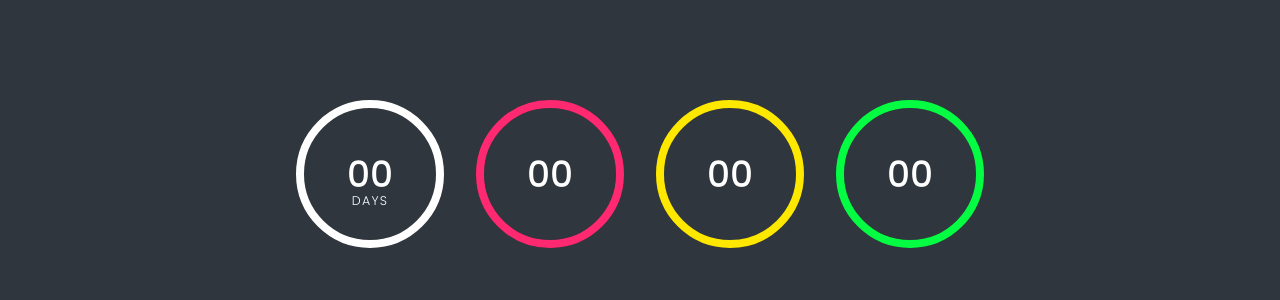
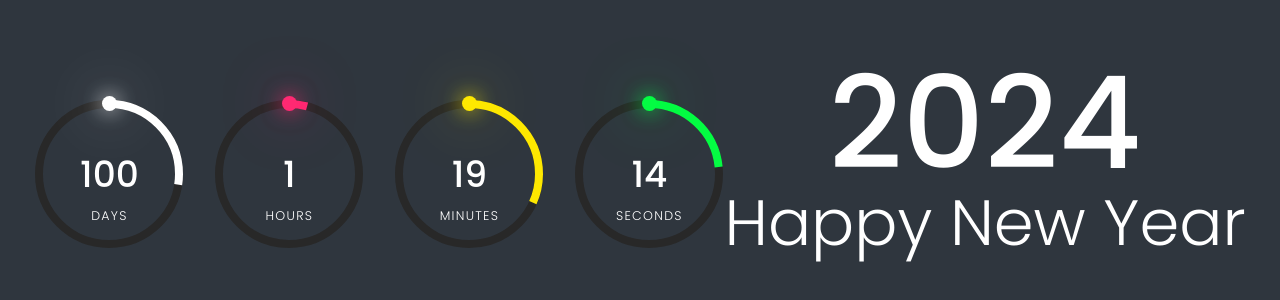
Before and after one commit to BiaAkemi/HTML-CSS-JS-CountdownTimer, a plain HTML site: page index.html in a window 1280 px wide. Shown: the part 226-526 px from the top of the page. Drawn offline with Linux system fonts and the light colour scheme.

Commit message:
calculating dd/mm/hh/ss

```diff
--- a/index.html
+++ b/index.html
@@ -5,7 +5,6 @@
     <meta name="viewport" content="width=device-width, initial-scale=1.0">
     <title>Countdown Timer - Online Tutorials</title>
     <link rel="stylesheet" href="style.css">
-    <script src="script.js" defer></script>
 </head>
 <body>
     <div id="time">
@@ -44,7 +43,54 @@
                 </svg>
                 <div id="seconds">00</div>
         </div>
+    </div>
+    <h2 class="newYear">2024<br><span> Happy New Year</span></h2>
+    <script>
+        let days = document.getElementById('days');
+        let hours = document.getElementById('hours');
+        let minutes = document.getElementById('minutes');
+        let seconds = document.getElementById('seconds');
 
-    <!--<h2 class="newYear">2023<br><span> Happy New Year</span></h2>-->
+        let dd = document.getElementById('dd');
+        let hh = document.getElementById('hh');
+        let mm = document.getElementById('mm');
+        let ss = document.getElementById('ss');
+
+        let day_dot = document.querySelector('.day_dot');
+        let hr_dot = document.querySelector('.hr_dot');
+        let min_dot = document.querySelector('.min_dot');
+        let sec_dot = document.querySelector('.sec_dot');
+
+        let endDate = '01/01/2024 00:00:00';
+        //date format mm/dd/yyyy
+
+        letx = setInterval(function(){
+            let now = new Date(endDate).getTime();
+            let Countdown = new Date().getTime();
+            let distance = now - Countdown;
+
+            //time calculation for days, hours, mins and seconds
+            let d = Math.floor(distance / (1000 * 60 * 60 * 24));
+            let h = Math.floor((distance %(1000 * 60 * 60 * 24)) / (1000 * 60 * 60));
+            let m = Math.floor((distance % (1000 * 60 * 60)) / (1000 * 60));
+            let s = Math.floor((distance % (1000 * 60)) / (1000));
+
+            //output the result in element with id
+            days.innerHTML = d + "<br><span>Days<span>";
+            hours.innerHTML = h + "<br><span>Hours<span>";
+            minutes.innerHTML = m + "<br><span>Minutes<span>";
+            seconds.innerHTML = s + "<br><span>Seconds<span>";
+
+            //animate stroke
+            dd.style.strokeDashoffset = 440 - (440 * d) / 365;
+            //365 days in an year
+            hh.style.strokeDashoffset = 440 - (440 * h) / 24;
+            //24 hours in a day
+            mm.style.strokeDashoffset = 440 - (440 * m) / 60;
+            //60 minutes in an hour
+            ss.style.strokeDashoffset = 440 - (440 * s) / 60;
+            //60 seconds in a minute
+        })
+    </script>
 </body>
 </html>
--- a/style.css
+++ b/style.css
@@ -4,7 +4,7 @@
     margin: 0;
     padding: 0;
     box-sizing: border-box;
-    font-family: Poppins, sans-serif;
+    font-family: 'Poppins', sans-serif;
 }
 
 body {
@@ -45,13 +45,14 @@ body {
     fill: transparent;
     stroke-width: 8;
     stroke: #282828;
-    transform: translate(5px, 5px);
+    transform: translate(5px,5px);
 }
 
 #time .circle svg circle:nth-child(2)
 {
     stroke: var(--clr);
     stroke-dasharray: 440;
+    stroke-dashoffset: 440;
 }
 
 #time div
@@ -66,7 +67,7 @@ body {
 #time div span
 {
     position: absolute;
-    transform: translateX(-50%) translateY(-10px);
+    transform: translateX(-50%) translateY(5px);
     font-size: 0.35em;
     font-weight: 300;
     letter-spacing: 0.1em;
@@ -82,4 +83,34 @@ body {
     display: flex;
     justify-content: center;
     align-items: flex-start;
+    z-index: 1000;
 }
+
+#time .dots::before
+{
+    content: '';
+    position: absolute;
+    top: -3px;
+    width: 15px;
+    height: 15px;
+    background: var(--clr);
+    border-radius: 50%;
+    box-shadow: 0 0 20px var(--clr),
+    0 0 60px var(--clr);
+}
+
+.newYear
+{
+    font-size: 8em;
+    font-weight: 500;
+    color: #fff;
+    text-align: center;
+    line-height: 0.6em;
+}
+
+.newYear span
+{
+    font-size: 0.5em;
+    font-weight: 300;
+
+}
```
Also changed, not shown: script.js (deleted).
